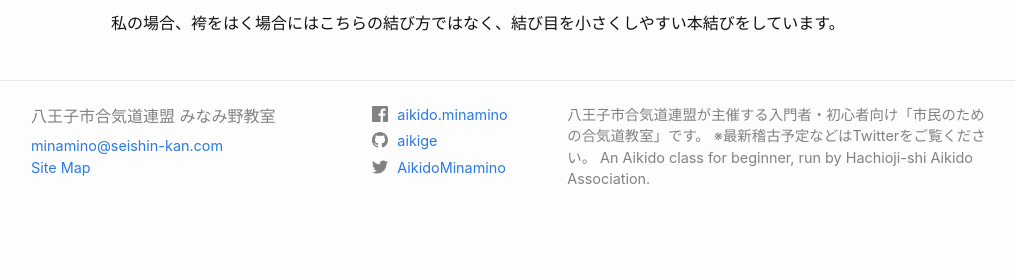
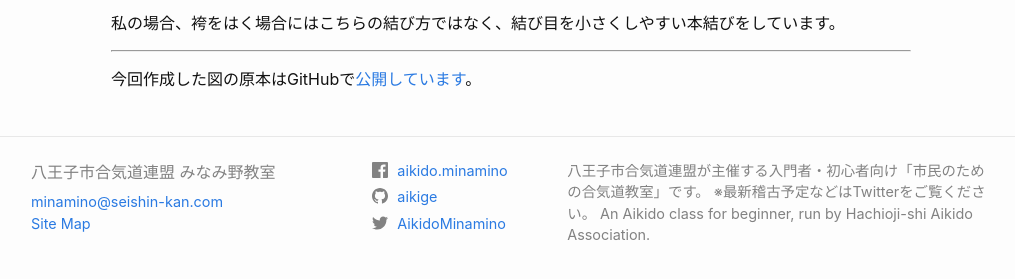
Before and after one commit to minamino-aikido/minamino-aikido.github.io, a Jekyll site: the page built from _posts/2021-05-15-how-to-tie-obi.md, in a window 1280 px wide and 900 px high, scrolled down 3229 px, cut to the strip 617-896 px from the top of the window. Shown: the whole strip, without its empty margins (129-1144 px from the left). Built offline with Jekyll 4.4.1, drawn with Linux system fonts in a browser that asks for light colours; our own code applies the rules of GitHub Pages for plain Markdown files; before the commit the page ends 4073 px from its top, so only the background shows below that.

Commit message:
[up] add link to original image.

```diff
--- a/_posts/2021-05-15-how-to-tie-obi.md
+++ b/_posts/2021-05-15-how-to-tie-obi.md
@@ -49,3 +49,7 @@ description: 合気道の帯の結び方を解説します。
 <iframe class="youtube" src="https://www.youtube.com/embed/LhpSPALRXkg" title="YouTube video player" frameborder="0" allow="accelerometer; autoplay; clipboard-write; encrypted-media; gyroscope; picture-in-picture" allowfullscreen></iframe>
 
 私の場合、袴をはく場合にはこちらの結び方ではなく、結び目を小さくしやすい本結びをしています。
+
+---
+
+今回作成した図の原本はGitHubで[公開しています](https://github.com/aikige/svgSimpleImages/tree/main/Obi)。
```
